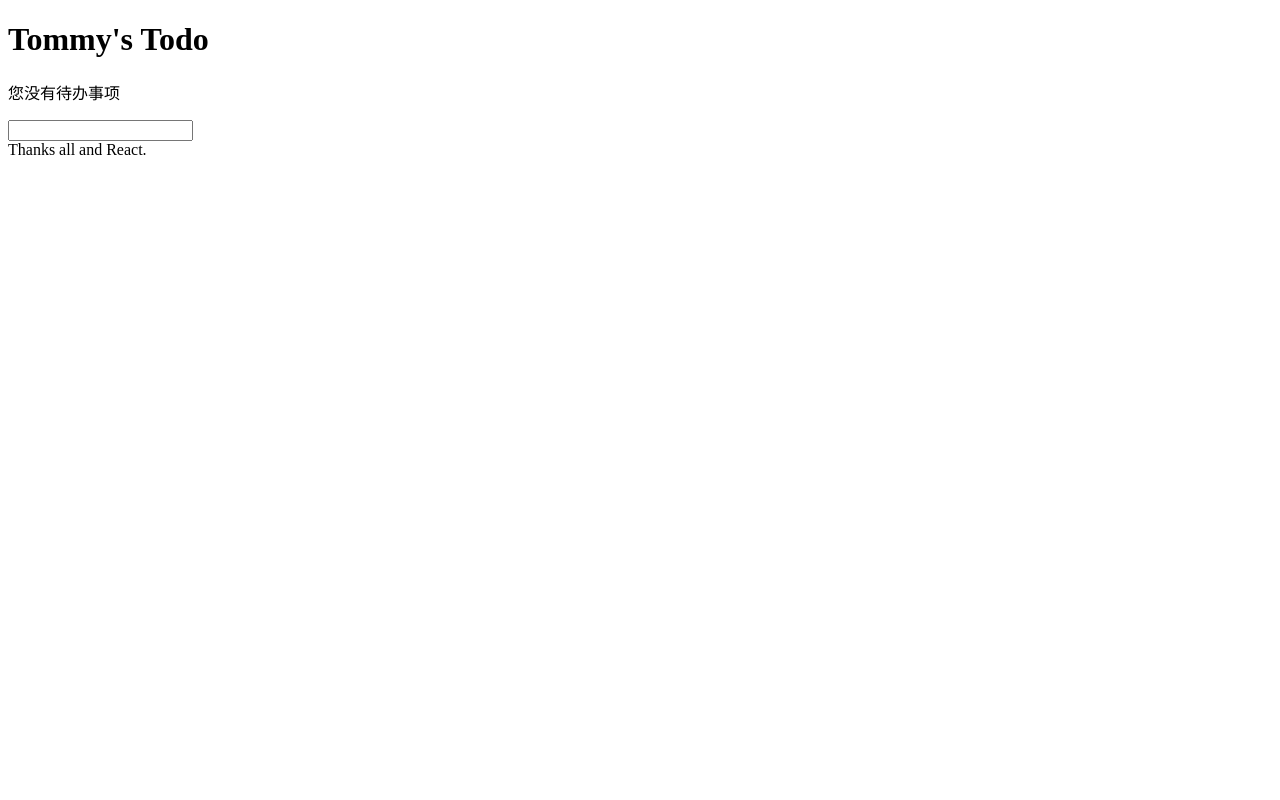
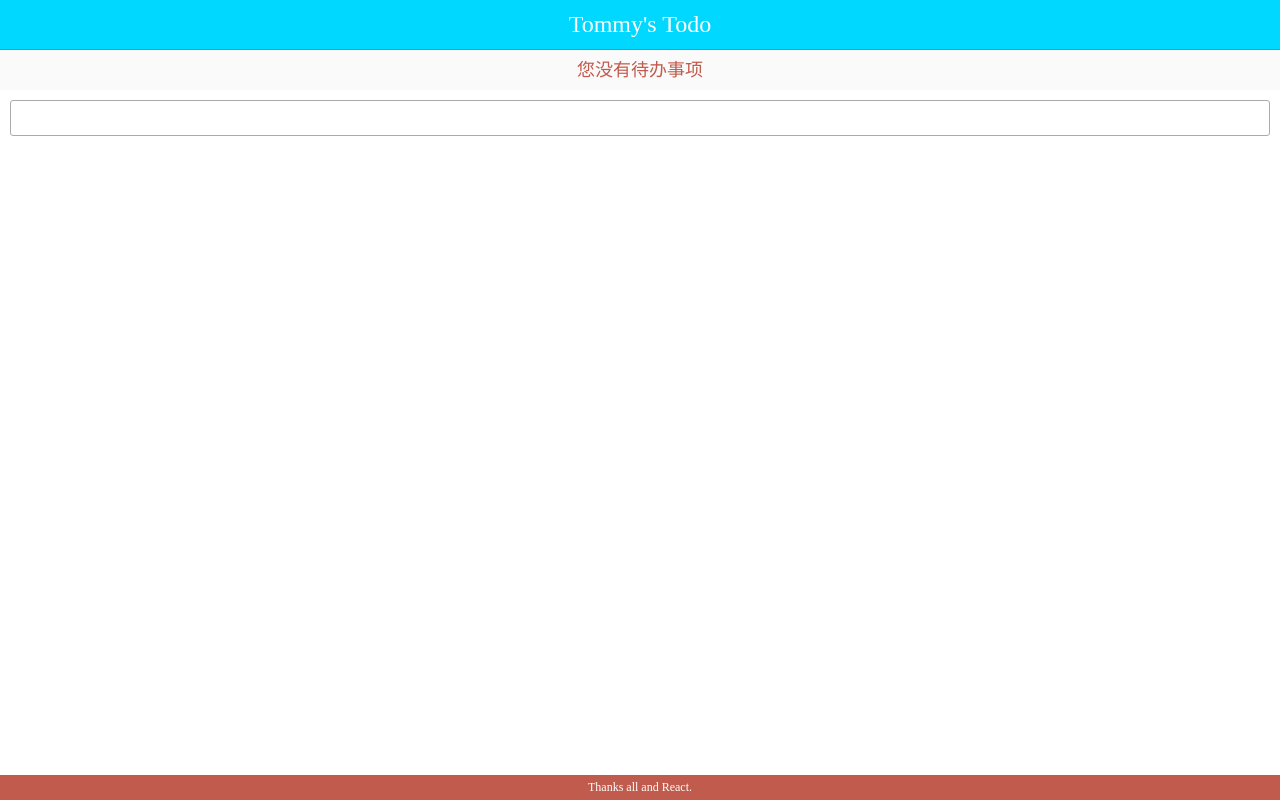
Before and after one commit to tommyfok/react-demo, a plain HTML site: page todo/index.html in a window 1280 px wide. Drawn offline with Linux system fonts and the light colour scheme.

Commit message:
feat: add some style

```diff
--- a/todo/index.html
+++ b/todo/index.html
@@ -2,16 +2,13 @@
 <html>
 <head>
     <title>Tommy's Todo</title>
-    <meta name="viewport" content="width=device-width, initial-scale=1.0, user-scalable=no"
+    <meta name="viewport" content="width=device-width, initial-scale=1.0, user-scalable=no">
+    <link rel="stylesheet" href="style/main.css">
 </head>
 <body>
-    <header>
-        <h1>Tommy's Todo</h1>
-    </header>
+    <header>Tommy's Todo</h1></header>
     <section id="todo-list"></section>
-    <footer>
-        Thanks all and React.
-    </footer>
+    <footer>Thanks all and React.</footer>
 </body>
 <script src="js/react.js"></script>
 <script src="js/JSXTransformer.js"></script>
@@ -25,7 +22,8 @@ var TodoItem = React.createClass({
     // 参考http://facebook.github.io/react/docs/events.html
     return (
       <li style={{cursor:'pointer'}}>
-        <a onClick={this.remove}>{this.props.content}</a>
+        <a>{this.props.content}</a>
+        <span className={'del'} onClick={this.remove}>x</span>
       </li>
     );
   }
@@ -68,7 +66,7 @@ var TodoList = React.createClass({
     if (this.state.data.length > 0) {
       result = <ul>{todoNodes}</ul>;
     } else {
-      result = <p>您没有待办事项</p>;
+      result = <ul><li style={{textAlign: 'center'}}><a>您没有待办事项</a></li></ul>;
     }
     return (
       <div>
@@ -84,14 +82,14 @@ var TodoBox = React.createClass({
     var e = window.event;
     // check if "enter" pressed
     if (e.keyCode == 13 || e.which == 13) {
-      var text = this.getDOMNode();
+      var text = this.getDOMNode().childNodes[0];
       this.props.add.call(this, text.value);
       text.value = '';
     }
   },
   render: function () {
     return (
-      <input onKeyDown={this.add} />
+      <div className={'inputWrapper'}><input className={'inputbox'} onKeyDown={this.add} /></div>
     );
   }
 });
--- /dev/null
+++ b/todo/style/main.css
@@ -0,0 +1,89 @@
+body,
+html {
+    margin: 0;
+    padding: 0;
+}
+
+header {
+    background: #00d8ff;
+    border-bottom: 1px solid #00b8df;
+    color: #fff;
+    text-align: center;
+    margin: 0;
+    padding: 0;
+    height: 49px;
+    line-height: 49px;
+    font-size: 24px;
+}
+
+#todo-list {
+    padding-bottom: 25px;
+}
+
+#todo-list ul {
+    margin: 0;
+    padding: 0;
+    list-style: none;
+}
+
+#todo-list li {
+    padding: 0 10px;
+    background: #fafafa;
+    color: #c05b4d;
+    position: relative;
+    font-size: 18px;
+    line-height: 40px;
+}
+
+#todo-list li:nth-child(2n) {
+    background: #fff;
+}
+
+#todo-list li .del {
+    position: absolute;
+    right: 5px;
+    top: 5px;
+    background: #00d8ff;
+    color: #fff;
+    line-height: 30px;
+    font-size: 20px;
+    text-align: center;
+    width: 30px;
+    height: 30px;
+    border-radius: 15px;
+    opacity: .6;
+}
+
+.inputWrapper {
+    padding: 10px;
+}
+
+.inputbox {
+    display: block;
+    margin: 0;
+    -webkit-box-sizing: border-box;
+    box-sizing: border-box;
+    width: 100%;
+    padding: 10px;
+    font-size: 12px;
+    line-height: 12px;
+    border-radius: 3px;
+    border: 1px solid #aaa;
+}
+
+.inputbox:focus {
+    outline: none;
+    border-color: #c05b4d;
+}
+
+footer {
+    background: #c05b4d;
+    color: #fff;
+    text-align: center;
+    font-size: 12px;
+    position: fixed;
+    left: 0;
+    right: 0;
+    bottom: 0;
+    line-height: 25px;
+}
```
